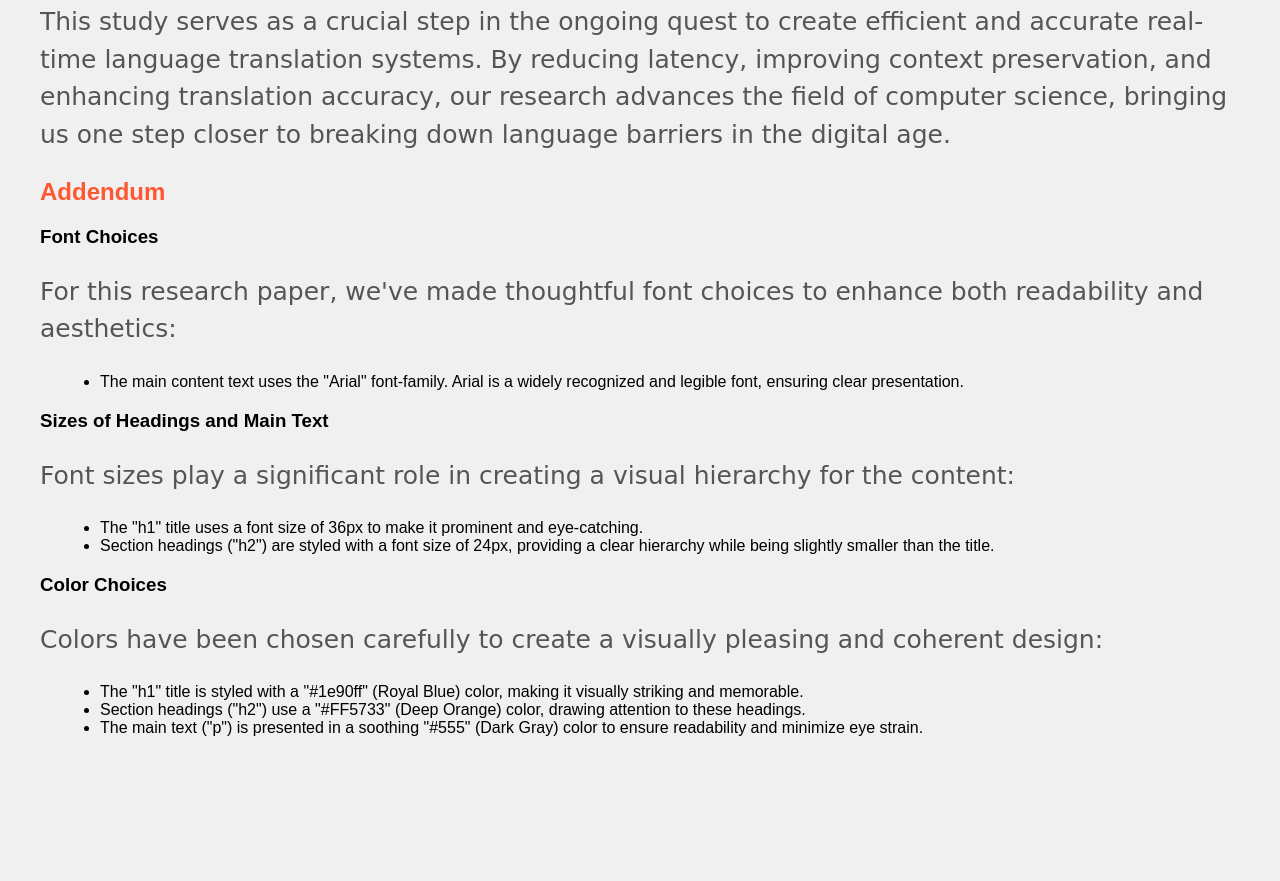
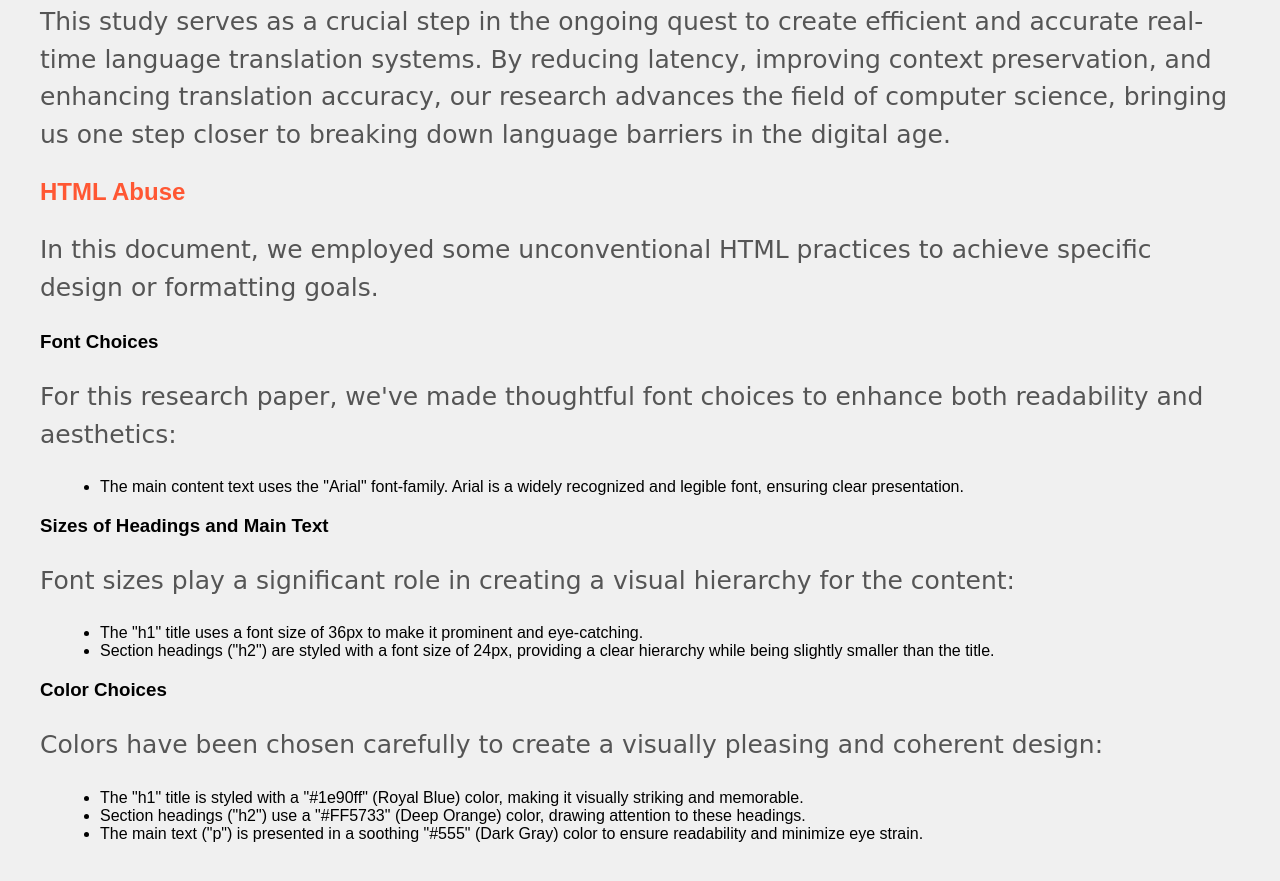
Before and after one commit to Akhilravirela1/Web_Technologies, a website: page src/itc505/lab/4/index.html in a window 1280 px wide. Shown: the part 1825-2706 px from the top of the page. Before the commit the page ends 2618 px from the top, so only its background shows below. Drawn offline with Linux system fonts and the light colour scheme.

Commit message:
Update index.html

```diff
--- a/src/itc505/lab/4/index.html
+++ b/src/itc505/lab/4/index.html
@@ -86,8 +86,10 @@
     computer science, bringing us one step closer to breaking down language barriers in the digital age.
 </p>
 <section id="addendum">
-    <h2>Addendum</h2>
-
+    <h2>HTML Abuse</h2>
+    <p>
+        In this document, we employed some unconventional HTML practices to achieve specific design or formatting goals.
+    </p>
     <h3>Font Choices</h3>
     <p>
         For this research paper, we've made thoughtful font choices to enhance both readability and aesthetics:
```
